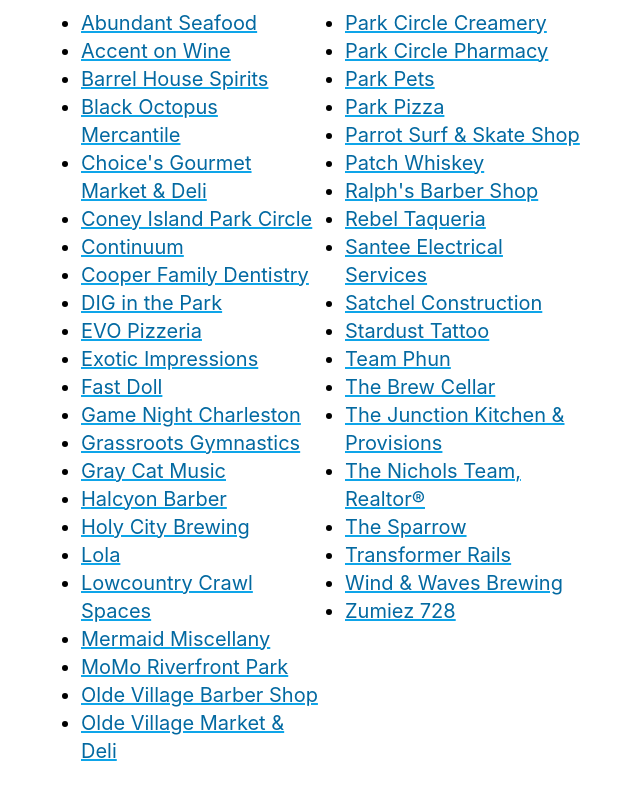
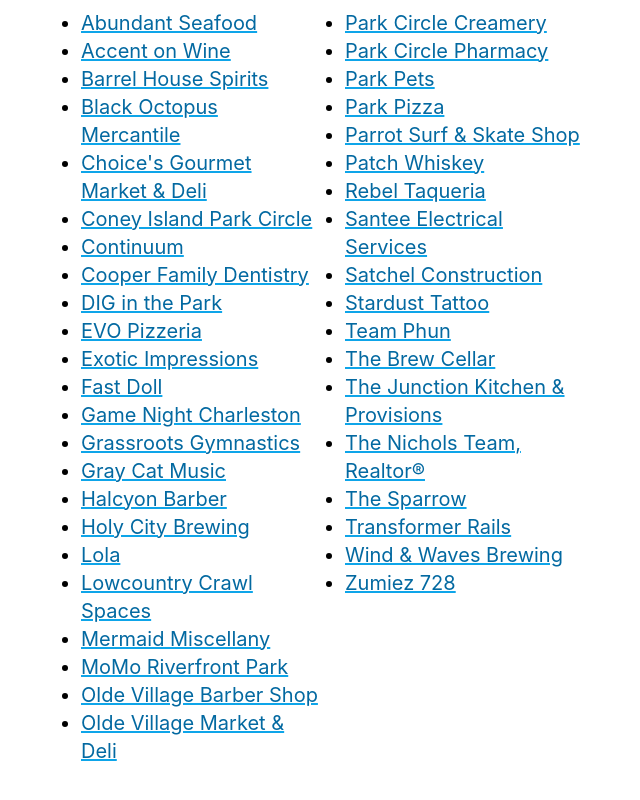
Before and after one commit to shawnlknight/park-circle-skate, a Next.js app: page / in a window 1280 px wide. Shown: the part 11072-11872 px from the top of the page, without its empty margins (319-959 px from the left). Built offline with nearby package versions, Linux system fonts and the light colour scheme.

Commit message:
remove one partner

```diff
--- a/data/partners.js
+++ b/data/partners.js
@@ -119,10 +119,6 @@
     url: 'https://www.patchwhisky.com/',
   },
   {
-    name: "Ralph's Barber Shop",
-    url: 'https://www.ralphstrimandtruebarbershop.com/',
-  },
-  {
     name: 'Rebel Taqueria',
     url: 'https://www.rebeltaqueria.com/',
   },
```
